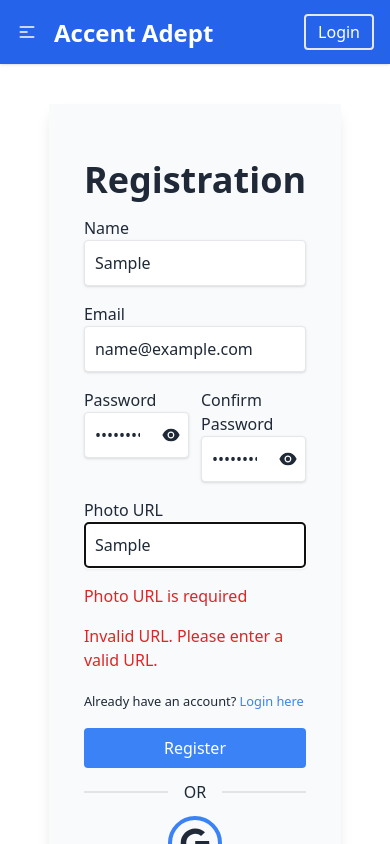
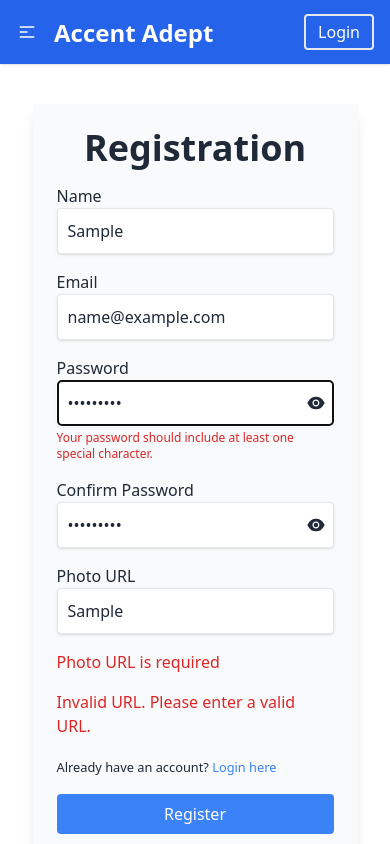
Before and after one commit to dev-nirob1/Accent-adept-client, a React (Vite) app: page /register in a window 390 px wide. Both pictures are taken after typing "Sample", "name@example.com", "Sample123", "Sample123", "Sample" into the empty fields and a click on the button "Register". Shown: the top 844 px of the page. Built offline with nearby package versions, Linux system fonts and the light colour scheme; no server answers.

Commit message:
loginmethod implemented and some design change in login and registration page

```diff
--- a/src/Pages/Login/Login.jsx
+++ b/src/Pages/Login/Login.jsx
@@ -1,31 +1,49 @@
 import Lottie from "lottie-react";
 import groovyWalkAnimation from "./../../assets/animation_lnbsqrcr.json";
 import { useForm, } from 'react-hook-form';
-import { Link } from "react-router-dom";
+import { Link, useLocation, useNavigate } from "react-router-dom";
 import { Helmet } from "react-helmet-async";
 import SocialLogin from "../../SharedComponents/SocialLogin";
-
+import { AuthContext } from '../../AuthProvider/AuthProvider'
+import { useContext } from "react";
+import toast from "react-hot-toast";
 
 const Login = () => {
-    const { register, handleSubmit, formState: { errors } } = useForm();
+    const { login } = useContext(AuthContext)
+    const { register, handleSubmit,reset, formState: { errors } } = useForm();
+    const navigate = useNavigate();
+    const location = useLocation();
+
+    const from = location.state?.from?.pathname || '/';
 
     const onSubmit = (data) => {
-        // Handle form submission here
-        console.log(data);
+        login(data.email, data.password)
+            .then(result => {
+                const loggedUser = result.user;
+                console.log(loggedUser)
+                toast.success('Welcome to Accent Adept')
+                reset()
+                navigate(from, { replace: true });
+
+            })
+            .catch(err => {
+                const errorMessage = err.message;
+                toast.error(errorMessage)
+            })
     }
 
     return (
-        <div className="my-10 mx-auto p-2 md:p-6 sm:w-3/4 bg-gray-50 shadow">
+        <div className="my-10 mx-auto w-10/12 md:w-3/4 p-2 md:p-6 bg-gray-50 shadow">
             <Helmet>
                 <title>Accent Adept | Login</title>
             </Helmet>
-            <div className="grid gap-3 md:grid-cols-2 p-4 md:p-8 items-center justify-center">
+            <div className="md:grid gap-3 md:grid-cols-2 p-4 md:p-8 items-center justify-center">
 
-                <div className="lg::w-10/12 order-2 md:order-none">
+                <div className=" hidden md:block lg::w-10/12">
                     <Lottie animationData={groovyWalkAnimation} loop={true} />
                 </div>
 
-                <div className="lg:w-11/12 order-1">
+                <div className="lg:w-11/12">
                     <h2 className="text-center text-3xl font-semibold">Login </h2>
 
                     <form onSubmit={handleSubmit(onSubmit)} className="space-y-4">
--- a/src/Pages/Register/Register.jsx
+++ b/src/Pages/Register/Register.jsx
@@ -3,7 +3,7 @@
 import { AiFillEye, AiFillEyeInvisible } from "react-icons/ai";
 import Lottie from "lottie-react";
 import animationData from "./../../assets/animation_lnbsqrcr.json"
-import { Link, useNavigate } from "react-router-dom";
+import { Link, useLocation, useNavigate } from "react-router-dom";
 import { AuthContext } from "../../AuthProvider/AuthProvider";
 import { Helmet } from "react-helmet-async";
 import SocialLogin from "../../SharedComponents/SocialLogin";
@@ -11,6 +11,10 @@
 
 const Register = () => {
     const { createUser, updateUserProfile } = useContext(AuthContext)
+    const navigate = useNavigate();
+    const location = useLocation();
+
+    const from = location.state?.from?.pathname || '/';
 
     const {
         register,
@@ -22,7 +26,6 @@
 
     const [passwordToggle, setPasswordToggle] = useState(false);
     const [confirmPasswordToggle, setConfirmPasswordToggle] = useState(false);
-    const navigate = useNavigate()
 
     const onSubmit = (data) => {
         createUser(data.email, data.password)
@@ -45,7 +48,7 @@
                                     toast.success('Registration Succesfull')
                                 }
                                 reset()
-                                navigate('/')
+                                navigate(from, { replace: true });
                             })
                     })
 
@@ -58,11 +61,11 @@
     // const password = watch("password", "");
 
     return (
-        <div className="my-10 shadow-lg bg-gray-50 p-6 flex items-center w-3/4 mx-auto flex-col md:flex-row">
+        <div className="my-10 shadow-lg bg-gray-50 p-2 md:p-6 flex items-center w-10/12 md:w-3/4 mx-auto flex-col md:flex-row">
             <Helmet>
                 <title>Accent Adept | Register</title>
             </Helmet>
-            <div className="form-column md:w-1/2 p-8">
+            <div className="w-full md:w-1/2 p-4 md:p-8">
                 <h2 className="text-4xl text-center font-semibold mb-4">Registration</h2>
                 <form onSubmit={handleSubmit(onSubmit)} className="space-y-4">
                     <div className="mb-4">
@@ -91,8 +94,8 @@
                         )}
                     </div>
 
-                    <div className="grid grid-cols-2 gap-3">
-                        <div>
+                    <div className="md:grid grid-cols-2 gap-3">
+                        <div className="mb-4">
                             <label className="block">Password</label>
                             <div className="relative">
                                 <input
@@ -101,8 +104,8 @@
                                         minLength: 6,
                                         validate: {
                                             uppercase: (value) => /(?=.*[A-Z])/.test(value),
-                                            // number: (value) => /\d/.test(value),
-                                            // specialCase: (value) => /(?=.*[!@#$&*])/.test(value),
+                                            number: (value) => /\d/.test(value),
+                                            specialCase: (value) => /(?=.*[!@#$&*])/.test(value),
                                         }
                                     })}
                                     type={passwordToggle ? "text" : "password"}
@@ -127,9 +130,9 @@
 
                             {errors.password?.type === 'uppercase' && <p className="text-xs text-red-600 mt-1">Your password should include at least one uppercase letter.</p>}
 
-                            {/* {errors.password?.type === 'number' && <p className="text-xs text-red-600 mt-1">Your password should include at least one number.</p>}
+                            {errors.password?.type === 'number' && <p className="text-xs text-red-600 mt-1">Your password should include at least one number.</p>}
 
-                            {errors.password?.type === 'specialCase' && <p className="text-xs text-red-600 mt-1">Your password should include at least one special character.</p>} */}
+                            {errors.password?.type === 'specialCase' && <p className="text-xs text-red-600 mt-1">Your password should include at least one special character.</p>}
 
                         </div>
 
@@ -196,7 +199,7 @@
                 <div className="divider">OR</div>
                 <SocialLogin />
             </div>
-            <div className="animation-column md:w-1/2 p-4">
+            <div className="hidden md:block md:w-1/2 p-4">
                 <Lottie animationData={animationData} />
             </div>
         </div>
--- a/src/Routes/ProtectedRoutes/Protected.jsx
+++ b/src/Routes/ProtectedRoutes/Protected.jsx
@@ -1,18 +1,22 @@
 import { useContext } from "react";
 import { AuthContext } from "../../AuthProvider/AuthProvider";
 import { Navigate, useLocation } from "react-router-dom";
+import toast from "react-hot-toast";
 
 
-const Protected = ({children}) => {
-    const {loading, user} = useContext(AuthContext)
+const Protected = ({ children }) => {
+    const { loading, user } = useContext(AuthContext)
     const location = useLocation()
-    if(loading){
+    if (loading) {
         return <span className="loading loading-ring loading-lg"></span>
     }
-    if(user){
+    if (!user) {
+        toast.error("Please log in first before accessing this route.")
+    }
+    if (user) {
         return children;
     }
-    return <Navigate state={{from: location}} to='/login'/>
+    return <Navigate state={{ from: location }} to='/login' />
 };
 
 export default Protected;
--- a/src/Routes/Routes/Router.jsx
+++ b/src/Routes/Routes/Router.jsx
@@ -33,15 +33,15 @@
          },
          {
             path: '/instructors',
-            element: <Instructors></Instructors>,
+            element: <Protected><Instructors /></Protected>,
          },
          {
             path: '/classes',
-            element: <Classes></Classes>,
+            element: <Protected><Classes /></Protected>,
          },
          {
             path: '/course/details/:id',
-            element: <ViewDetails></ViewDetails>,
+            element: <Protected><ViewDetails /></Protected>,
             loader: ({ params }) => fetch(`http://localhost:5000/course/details/${params.id}`)
          },
          {
--- a/src/main.jsx
+++ b/src/main.jsx
@@ -1,4 +1,4 @@
-import React from 'react'
+// import React from 'react'
 import ReactDOM from 'react-dom/client'
 import './index.css'
 import {
@@ -10,12 +10,12 @@
 import { Toaster } from 'react-hot-toast';
 
 ReactDOM.createRoot(document.getElementById('root')).render(
-  <React.StrictMode>
+  // <React.StrictMode>
     <HelmetProvider>
       <AuthProvider>
         <Toaster />
         <div className='container mx-auto'><RouterProvider router={router} /></div>
       </AuthProvider>
     </HelmetProvider>
-  </React.StrictMode>,
+  // </React.StrictMode>,
 )
```
